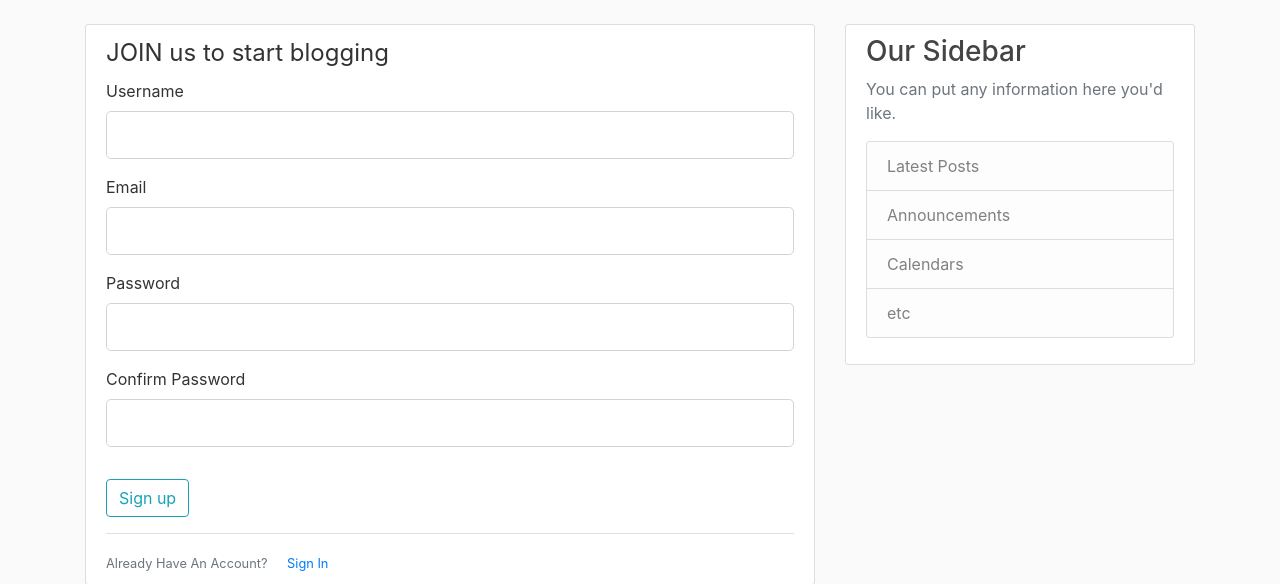
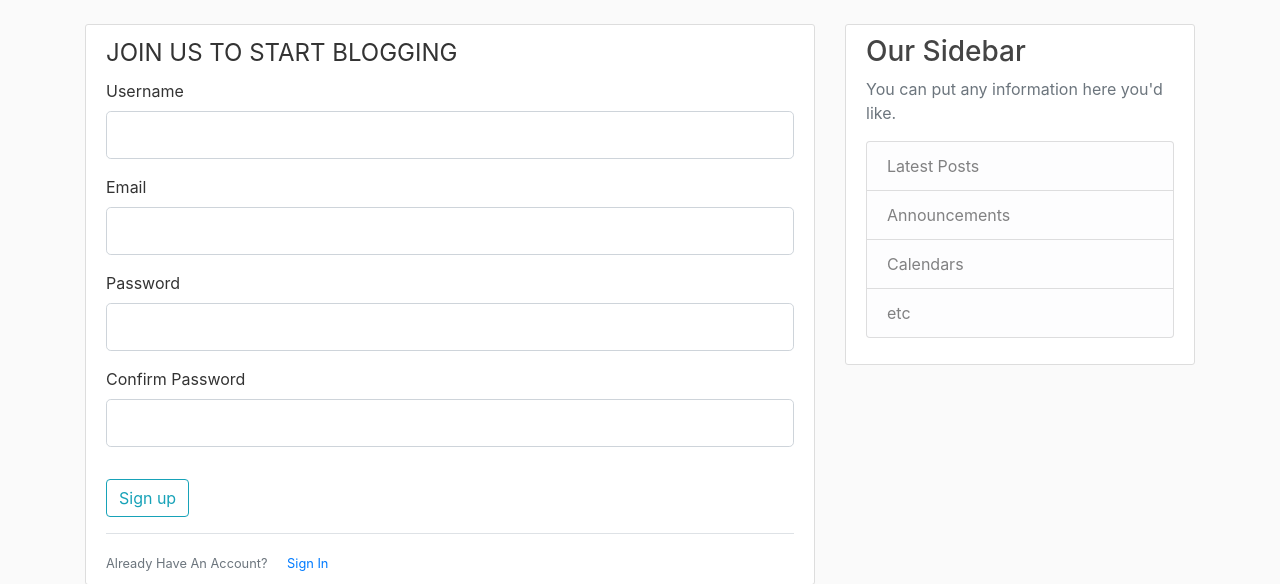
Before and after one commit to wasihun-code/BLOG---Flask, a Flask app: page /register in a window 1280 px wide. Shown: the part 56-640 px from the top of the page. Run offline with Flask 2, Linux system fonts and the light colour scheme; some libraries are stand-ins or nearby versions.

Commit message:
MODIFY: Legend

```diff
--- a/templates/register.html
+++ b/templates/register.html
@@ -19,7 +19,7 @@
         <form action="" method='POST'>
 
             <fieldset class="form-group">
-                <legend> JOIN us to start blogging </legend>
+                <legend> JOIN US TO START BLOGGING</legend>
                 <div class="form-group">
                     {{ form.username.label(class="form-control-label")}}
 
```
